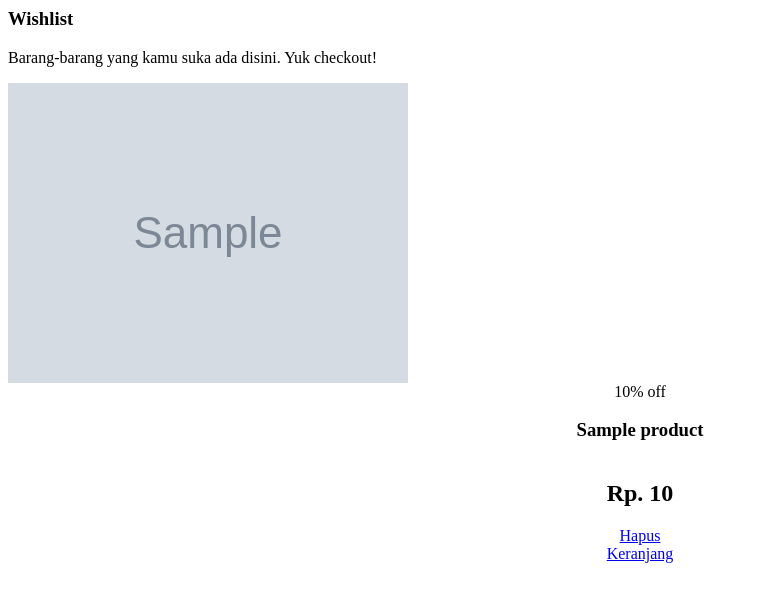
After one commit to andifathulms/onlineshop, a Django app: template orders/templates/orders/snippets/wishlist.html in a window 1280 px wide. The commit adds this page. Shown: the top 602 px of the page, without its empty margins (0-759 px from the left). Run offline with Django 4.2, Linux system fonts and the light colour scheme; the template is opened without the code that fills it: most values are stand-ins (such as "Sample title", 1, 10 or a date in 2020); grey boxes marked "Sample" are stand-in pictures.

Commit message:
bulk update wishlist & cart

```diff
--- /dev/null
+++ b/orders/templates/orders/snippets/wishlist.html
@@ -0,0 +1,41 @@
+{% load humanize %}
+<section class="py-2" id="wishlist-header">
+    <h3>Wishlist</h3>
+    <p>Barang-barang yang kamu suka ada disini. Yuk checkout!</p>
+</section>
+
+<section class="py-2">
+    <div class="row gx-4 gx-lg-5 row-cols-2 row-cols-md-3 row-cols-xl-4 justify-content-center">
+        {% for product in wishlist_products %}
+        <div class="post-module mb-3 mx-3 p-0">
+            <a href="{% url 'product:product-detail' product.pk %}">
+            <div class="thumbnail">
+                {% with product.image.all|first as first_image %}
+                    <img src="{{first_image.image.url}}" />
+                {% endwith %}
+            </div></a>
+            <div class="post-content" style="text-align: center;">
+                <div class="category"> {{product.discount}}% off </div>
+                <div style="display: flex; align-items: middle; flex-direction: column;">
+                    <h3 class="title">{{ product.title }}</h3>
+                    <h2 class="price">Rp. {{ product.price|intcomma }}</h2>
+                </div>
+                <div class="row" style="z-index: 999;">
+                    <div class="col-6">
+                        <a class="btn btn-outline-danger w-100 rounded" href="{% url 'product:delete-from-wishlist' product.pk %}">
+                            <span><i class="fa-solid fa-trash"></i></span>
+                            Hapus
+                        </a>
+                    </div>
+                    <div class="col-6">
+                        <a class="btn btn-outline-warning w-100 rounded" href="{% url 'product:product-detail' product.pk %}">
+                            <span><i class="fa-solid fa-cart-plus"></i></span>
+                            Keranjang
+                        </a>
+                    </div>
+                </div>
+            </div>
+        </div>
+        {% endfor %}
+    </div>
+</section>
--- a/orders/urls.py
+++ b/orders/urls.py
@@ -2,10 +2,12 @@ from django.urls import path
 
 from orders.views import(
 	CartView,
+	WishlistView,
 )
 
 app_name = 'orders'
 
 urlpatterns = [
 	path('cart', CartView.as_view(), name="cart"),
+	path('wishlist', WishlistView.as_view(), name="wishlist"),
 ]
--- a/product/templates/product/snippets/partial/add_to_wishlist.html
+++ b/product/templates/product/snippets/partial/add_to_wishlist.html
@@ -2,13 +2,13 @@
 
 {% if error %}
 <div class="alert alert-warning alert-dismissible fade show" role="alert">
-    <strong>Lengkapi warna dan ukuran terlebih dahulu</strong>
+    <strong>Item ini sudah berada di Wishlist anda</strong>
     <button type="button" class="btn-close" data-bs-dismiss="alert" aria-label="Close"></button>
 </div>
 {% else %}
 <div class="alert alert-success alert-dismissible fade show" role="alert">
     <strong>Berhasil menambahkan item ke wishlist</strong>
-    <p><a href="{% url 'orders:cart' %}">Check wishlist mu</a></p>
+    <p><a href="{% url 'orders:wishlist' %}">Check wishlist mu</a></p>
     <button type="button" class="btn-close" data-bs-dismiss="alert" aria-label="Close"></button>
 </div>
 {% endif %}
--- a/product/templates/product/snippets/product_detail_card.html
+++ b/product/templates/product/snippets/product_detail_card.html
@@ -100,6 +100,9 @@
 
                 <!-- PRODUCT CART SUMMARY -->
                 <div class="col-md-3" id="add-to-cart-div">
+                    <div id="add-to-wishlist-div">
+
+                    </div>
                     <div class="add-to-cart">
                         <form method="">{% csrf_token %}
                             <p style="display: flex ; justify-content: center; align-content: center;">Atur jumlah dan catatan</p>
@@ -140,7 +143,7 @@
                             <div class="col">
                                 <button type="button" class="btn w-100"
                                 hx-post="{% url 'product:add-to-wishlist' product.pk %}"
-                                hx-target="this" hx-trigger="click"
+                                hx-target="#add-to-wishlist-div" hx-trigger="click"
                                 hx-swap="innerHTML"
                                 >
                                     <span><i class="fa-solid fa-heart"></i></span>
--- a/product/urls.py
+++ b/product/urls.py
@@ -5,6 +5,7 @@ from product.views import(
 	ProductDetailView,
 	OnClickCart,
 	AddToWishlist,
+	DeleteFromWishlist,
 )
 
 app_name = 'product'
@@ -14,4 +15,5 @@ urlpatterns = [
 	path('detail/<int:pk>', ProductDetailView.as_view(), name="product-detail"),
 	path('add-to-cart/<int:pk>', OnClickCart.as_view(), name="add-to-cart"),
 	path('add-to-wishlist/<int:pk>', AddToWishlist.as_view(), name="add-to-wishlist"),
+	path('delete-from-wishlist/<int:pk>', DeleteFromWishlist.as_view(), name="delete-from-wishlist"),
 ]
--- a/templates/snippets/header.html
+++ b/templates/snippets/header.html
@@ -11,7 +11,7 @@
                     </button>
                 </div>
             </div>
-            <a class="btn btn-header">
+            <a class="btn btn-header" href="{% url 'orders:wishlist' %}">
                 <i class="fa-solid fa-heart header-i" style="margin-right: 15px;"></i>
             </a>
             <a class="btn btn-header" href="{% url 'orders:cart' %}">
```
Also changed, not shown: orders/templates/orders/snippets/wishlist_blank.html (added, +12 -0 lines), orders/templates/orders/wishlist.html (added, +29 -0 lines), orders/views.py (+15 -0 lines), product/views.py (+25 -0 lines).
